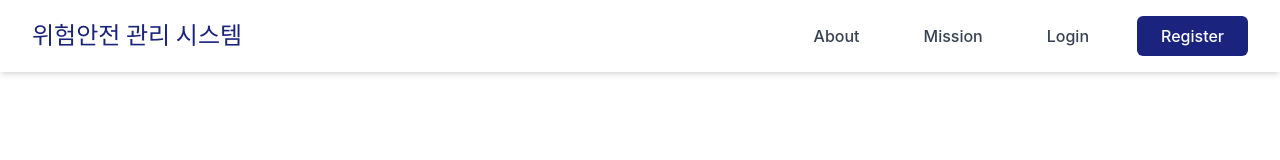
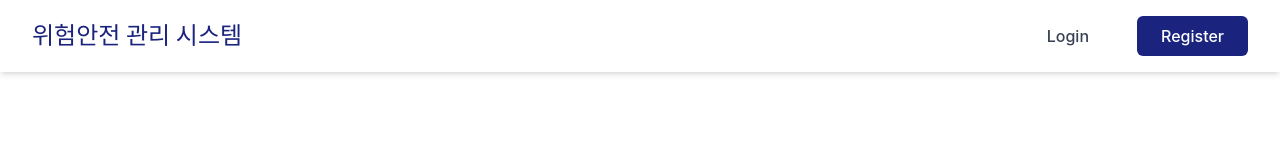
Before and after one commit to aisafety10004/gidosa-frontend-webapp, a React (Vite) app: page / in a window 1280 px wide. Shown: the top 160 px of the page. Built offline with nearby package versions, Linux system fonts and the light colour scheme.

Commit message:
불필요 메뉴 제거

```diff
--- a/package.json
+++ b/package.json
@@ -4,10 +4,10 @@
   "version": "0.0.0",
   "type": "module",
   "scripts": {
-    "dev": "vite",
+    "dev": "vite --host",
     "build": "tsc -b && vite build",
     "lint": "eslint .",
-    "preview": "vite preview"
+    "preview": "vite preview --host"
   },
   "dependencies": {
     "@types/node": "^22.13.0",
--- a/src/components/Navbar.tsx
+++ b/src/components/Navbar.tsx
@@ -44,7 +44,7 @@ const Navbar: React.FC = () => {
         {/* 데스크탑 네비게이션 링크 - 회원가입 페이지가 아닐 때만 표시 */}
         {!isRegisterPage && (
           <div className="hidden md:flex md:items-center md:gap-8">
-            <Link
+            {/* <Link
               to="/about"
               className="px-4 py-2 text-gray-700 hover:text-primary hover:bg-gray-50 rounded-md focus:outline-none"
             >
@@ -55,7 +55,7 @@ const Navbar: React.FC = () => {
               className="px-4 py-2 text-gray-700 hover:text-primary hover:bg-gray-50 rounded-md focus:outline-none"
             >
               Mission
-            </Link>
+            </Link> */}
             <Link
               to="/Login"
               className="px-4 py-2 text-gray-700 hover:text-primary hover:bg-gray-50 rounded-md focus:outline-none"
@@ -85,7 +85,7 @@ const Navbar: React.FC = () => {
           `}
         >
           <div className="flex flex-col py-2">
-            <Link
+            {/* <Link
               to="/about"
               onClick={closeMenu}
               className="px-8 py-3 text-gray-700 hover:bg-gray-50 focus:outline-none"
@@ -98,7 +98,7 @@ const Navbar: React.FC = () => {
               className="px-8 py-3 text-gray-700 hover:bg-gray-50 focus:outline-none"
             >
               Mission
-            </Link>
+            </Link> */}
             <Link
               to="/login"
               onClick={closeMenu}
```
Also changed, not shown: 1 other file (tests, documents, lock files or other folders).
